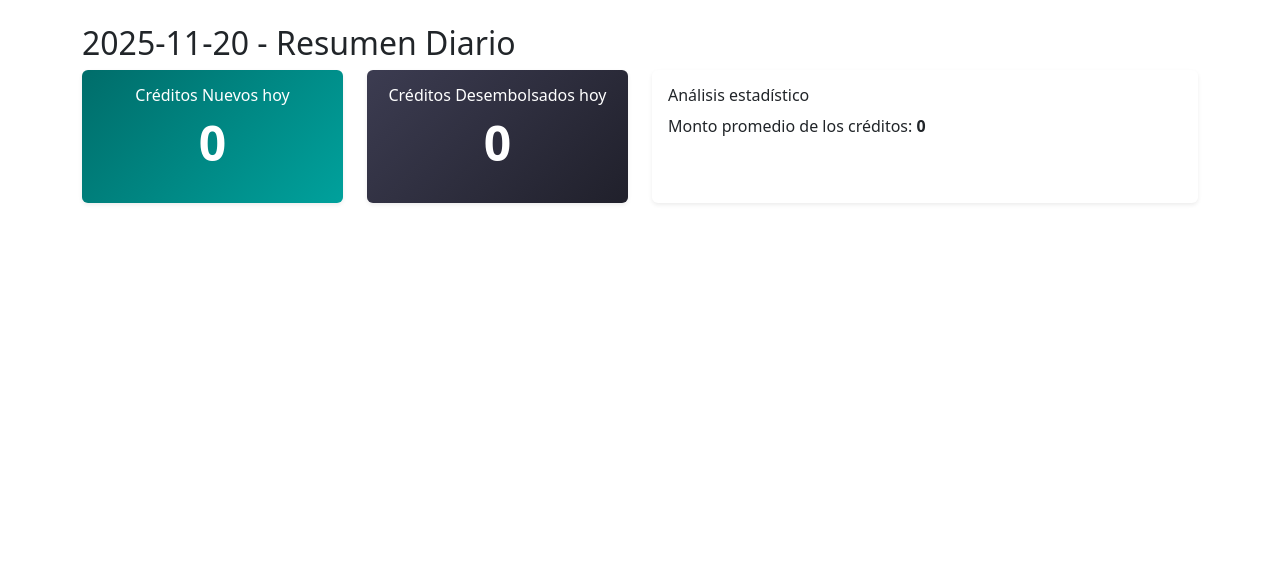
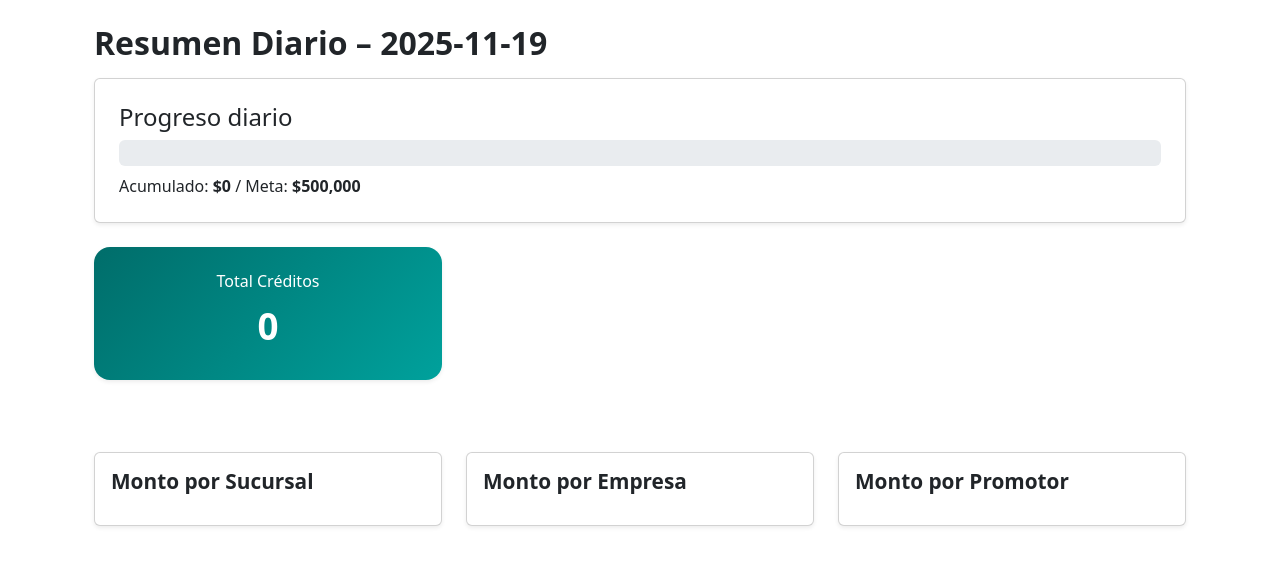
Before and after one commit to GariboGE/Tablero, a Flask app: page /daily/daily in a window 1280 px wide. Shown: the part 56-622 px from the top of the page. Run offline with Flask 3, Linux system fonts and the light colour scheme; the visitor is signed in with stand-in values (Sample User, id 1); data that the repository does not hold is empty; parts of the project's set-up code (start-up, migrations or seed data) failed here and were passed over.

Commit message:
feat: Enhance daily and dashboard views with authentication checks and improve daily data retrieval

```diff
--- a/routes/daily.py
+++ b/routes/daily.py
@@ -8,8 +8,8 @@ daily_bp = Blueprint('daily', __name__)
 
 @daily_bp.route('/daily', methods=['GET', 'POST'])
 def daily():
-    if current_user.is_authenticated:
-        data = get_daily_data()
-        return render_template('daily.html', data=data)
+    if not current_user.is_authenticated:
+        return redirect(url_for('auth.login'))
 
-    return redirect(url_for('auth.login'))
+    data = get_daily_data()
+    return render_template('daily.html', data=data)
--- a/services/daily_service.py
+++ b/services/daily_service.py
@@ -1,126 +1,73 @@
 from sqlalchemy import func, and_
 from models.models import Credit, db
-from datetime import datetime, date
+from datetime import datetime, timedelta
 from collections import Counter
 
+META_DIARIA = 500000
 
 def get_daily_data():
-    hoy = datetime.now().date()
+    hoy = datetime.now().date() - timedelta(days=1)
 
-    # Filtro base: solo créditos con desembolso hoy y sin estatus indeseados
+    # Filtro base: créditos desembolsados hoy y válidos
     filtro_base = and_(
         Credit.fecha_desembolso == hoy,
         ~Credit.estatus_credito.in_(["Cancelado", "Cerrado", "Por formalizar"])
     )
 
-    # Créditos filtrados base
-    creditos_filtrados = db.session.query(Credit).filter(filtro_base)
+    creditos = db.session.query(Credit).filter(filtro_base)
 
-    # Créditos nuevos (solo del día y válidos)
-    nuevos_creditos = creditos_filtrados.filter(
-        Credit.clasificacion_credito.in_(["Nuevo Cliente", "Nuevo Cliente Compra de deuda"])
-    ).count()
+    # Totales diarios
+    total_creditos = creditos.count()
+    total_monto = creditos.with_entities(func.sum(Credit.monto_disponer)).scalar() or 0
 
-    # Total desembolsados del día
-    total_desembolsados = creditos_filtrados.count()
-
-    # Créditos por ciudad
-    ciudades = (
-        creditos_filtrados
-        .with_entities(Credit.nombre_sucursal, func.count(Credit.id))
+    # Sucursales (monto + créditos)
+    sucursales = (
+        creditos
+        .with_entities(
+            Credit.nombre_sucursal,
+            func.sum(Credit.monto_disponer),
+            func.count(Credit.id)
+        )
         .group_by(Credit.nombre_sucursal)
         .all()
     )
-    ciudades_labels = [c[0] for c in ciudades]
-    ciudades_values = [c[1] for c in ciudades]
+    sucursales = [(s[0], float(s[1]), s[2]) for s in sucursales]
 
-    # Créditos por promotor
+    # Promotores
     promotores = (
-        creditos_filtrados
-        .with_entities(Credit.promotor, func.count(Credit.id))
+        creditos
+        .with_entities(
+            Credit.promotor,
+            func.sum(Credit.monto_disponer),
+            func.count(Credit.id)
+        )
         .group_by(Credit.promotor)
         .all()
     )
-    promotores_labels = [p[0] for p in promotores]
-    promotores_values = [p[1] for p in promotores]
+    promotores = [(p[0], float(p[1]), p[2]) for p in promotores]
 
-    # Empresas más frecuentes
+    # Empresas
     empresas = (
-        creditos_filtrados
-        .with_entities(Credit.empresa, func.count(Credit.id))
+        creditos
+        .with_entities(
+            Credit.empresa,
+            func.sum(Credit.monto_disponer),
+            func.count(Credit.id)
+        )
         .group_by(Credit.empresa)
-        .order_by(func.count(Credit.id).desc())
         .all()
     )
-    empresas_labels = [e[0] for e in empresas]
-    empresas_values = [e[1] for e in empresas]
+    empresas = [(e[0], float(e[1]), e[2]) for e in empresas]
 
-    # Créditos aprobados por usuario de mesa de control
-    usuarios = (
-        creditos_filtrados
-        .with_entities(Credit.usuario_mesa_control, func.count(Credit.id))
-        .group_by(Credit.usuario_mesa_control)
-        .all()
-    )
-    usuarios_labels = [u[0] for u in usuarios]
-    usuarios_values = [u[1] for u in usuarios]
-
-    # Flujo de desembolsos e intereses
-    flujo = (
-        creditos_filtrados
-        .with_entities(
-            Credit.fecha_desembolso,
-            Credit.monto_disponer,
-            Credit.monto_disponer * (1 + Credit.nInterestRateM / 100)
-        )
-        .all()
-    )
-    flujo_sorted = sorted(flujo, key=lambda x: x[0])
-    flujo_labels = [x[0].strftime("%Y-%m-%d") for x in flujo_sorted]
-    flujo_values = [-x[1] for x in flujo_sorted]  # desembolsos negativos
-    flujo_intereses = [x[2] for x in flujo_sorted]
-    flujo_values_final = [neg + pos for neg, pos in zip(flujo_values, flujo_intereses)]
-
-    # Horarios de autorización (del día)
-    horarios = creditos_filtrados.with_entities(Credit.horario_autorizacion).all()
-    horas_labels = [h[0].hour for h in horarios if h[0] is not None]
-    horas_counter = Counter(horas_labels)
-    horas_sorted = sorted(horas_counter.items())
-    horas_labels_final = [h[0] for h in horas_sorted]
-    horas_values_final = [h[1] for h in horas_sorted]
-
-    # Estadísticas de montos
-    monto_promedio = creditos_filtrados.with_entities(func.avg(Credit.monto_disponer)).scalar()
-    monto_mas_chico = creditos_filtrados.with_entities(func.min(Credit.monto_disponer)).scalar()
-    monto_mas_grande = creditos_filtrados.with_entities(func.max(Credit.monto_disponer)).scalar()
-
-    # Usuarios con más de 2 créditos (del día)
-    usuarios_creditos = (
-        creditos_filtrados
-        .with_entities(Credit.usuario_mesa_control, func.count(Credit.id))
-        .group_by(Credit.usuario_mesa_control)
-        .all()
-    )
-    usuarios_mas2 = len([u for u in usuarios_creditos if u[1] > 2])
 
     return {
         "fecha_actual": hoy,
-        "nuevos_creditos": nuevos_creditos,
-        "total_desembolsados": total_desembolsados,
-        "ciudades_labels": ciudades_labels,
-        "ciudades_values": ciudades_values,
-        "promotores_labels": promotores_labels,
-        "promotores_values": promotores_values,
-        "empresas_labels": empresas_labels,
-        "empresas_values": empresas_values,
-        "usuarios_labels": usuarios_labels,
-        "usuarios_values": usuarios_values,
-        "flujo_labels": flujo_labels,
-        "flujo_values": flujo_values_final,
-        "horas_labels": horas_labels_final,
-        "horas_values": horas_values_final,
-        "monto_promedio": round(monto_promedio, 2) if monto_promedio else 0,
-        "monto_mas_chico": monto_mas_chico,
-        "monto_mas_grande": monto_mas_grande,
-        "usuarios_mas2": usuarios_mas2,
+        "total_creditos": total_creditos,
+        "total_monto": total_monto,
+        "meta_diaria": META_DIARIA,
+        "avance": (total_monto / META_DIARIA) * 100 if META_DIARIA else 0,
+
+        "sucursales": sucursales,
+        "promotores": promotores,
+        "empresas": empresas
     }
--- a/services/dashboard_service.py
+++ b/services/dashboard_service.py
@@ -137,6 +137,9 @@ def get_dashboard_data(
     horas_labels_final = [h[0] for h in horas_sorted]
     horas_values_final = [h[1] for h in horas_sorted]
 
+    # Monto a disponer suma
+    monto_total = query.with_entities(func.sum(Credit.monto_disponer)).scalar() or 0
+
     # Estadísticas de montos
     monto_promedio = query.with_entities(func.avg(Credit.monto_disponer)).scalar()
     monto_mas_chico = query.with_entities(func.min(Credit.monto_disponer)).scalar()
@@ -153,7 +156,7 @@ def get_dashboard_data(
     return {
         "filtros": {
             "fecha_inicio": try_parse_date(fecha_inicio),
-            "fecha_fin|": try_parse_date(fecha_fin),
+            "fecha_fin": try_parse_date(fecha_fin),
             "promotor": promotor,
             "empresa": empresa,
             "sucursal": sucursal,
@@ -177,6 +180,7 @@ def get_dashboard_data(
         "horas_labels": horas_labels_final,
         "horas_values": horas_values_final,
         "monto_promedio": round(monto_promedio, 2) if monto_promedio else 0,
+        "monto_total" : monto_total,
         "monto_mas_chico": monto_mas_chico,
         "monto_mas_grande": monto_mas_grande,
         "usuarios_mas2": usuarios_mas2,
--- a/templates/daily.html
+++ b/templates/daily.html
@@ -1,38 +1,119 @@
 {% extends "base.html" %} {% block content %}
-<!-- Tarjetas de totales -->
-<h2>{{data.fecha_actual}} - Resumen Diario</h2>
-<div class="row g-4">
-  <div class="col-md-3">
-    <div
-      class="card card-hover shadow-sm border-0 p-3 text-center h-100"
-      style="
-        background: linear-gradient(135deg, #006d6a 0%, #00a19c 100%);
-        color: white;
-      "
-    >
-      <h6>Créditos Nuevos hoy</h6>
-      <p class="display-5 fw-bold">{{ data.nuevos_creditos }}</p>
+
+<style>
+  .metric-card {
+    border-radius: 16px;
+    padding: 25px;
+    color: white;
+    text-align: center;
+  }
+  .metric-number {
+    font-size: 2.3rem;
+    font-weight: bold;
+  }
+  .section-title {
+    font-weight: 700;
+    font-size: 1.3rem;
+    margin-bottom: 15px;
+  }
+  .data-box {
+    border: 1px solid #ddd;
+    padding: 12px;
+    border-radius: 10px;
+    margin-bottom: 10px;
+  }
+</style>
+
+<div class="container-fluid mt-3">
+  <!-- =============================== -->
+  <!--          TITULO + FECHA        -->
+  <!-- =============================== -->
+  <h2 class="fw-bold">Resumen Diario – {{ data.fecha_actual }}</h2>
+
+  <!-- =============================== -->
+  <!--        PROGRESO DIARIO         -->
+  <!-- =============================== -->
+  <div class="card p-4 shadow-sm mt-3 mb-4">
+    <h4 class="mb-2">Progreso diario</h4>
+
+    <div class="progress" style="height: 26px">
+      <div
+        class="progress-bar bg-success"
+        role="progressbar"
+        style="width: {{ data.avance }}%;"
+      >
+        {{ data.avance|round(1) }}%
+      </div>
+    </div>
+
+    <p class="mt-2 mb-0">
+      Acumulado: <strong>${{ "{:,.0f}".format(data.total_monto) }}</strong> /
+      Meta: <strong>${{ "{:,.0f}".format(data.meta_diaria) }}</strong>
+    </p>
+  </div>
+
+  <!-- =============================== -->
+  <!--       CARDS PRINCIPALES        -->
+  <!-- =============================== -->
+  <div class="row g-4">
+    <div class="col-md-4">
+      <div
+        class="metric-card shadow-sm"
+        style="background: linear-gradient(135deg, #006d6a 0%, #00a19c 100%)"
+      >
+        <h6>Total Créditos</h6>
+        <div class="metric-number">{{ data.total_creditos }}</div>
+      </div>
     </div>
   </div>
-  <div class="col-md-3">
-    <div
-      class="card card-hover shadow-sm border-0 p-3 text-center h-100"
-      style="
-        background: linear-gradient(135deg, #3c3c51 0%, #20202b 100%);
-        color: white;
-      "
-    >
-      <h6>Créditos Desembolsados hoy</h6>
-      <p class="display-5 fw-bold">{{ data.total_desembolsados }}</p>
+
+  <!-- =============================== -->
+  <!--      DESGLOSES POR CATEGORÍA   -->
+  <!-- =============================== -->
+  <div class="row mt-5 g-4">
+    <!-- SUCURSALES -->
+    <div class="col-md-4">
+      <div class="card shadow-sm p-3">
+        <h5 class="section-title">Monto por Sucursal</h5>
+
+        {% for s in data.sucursales %}
+        <div class="data-box">
+          <strong>{{ s[0] or 'Sin sucursal' }}</strong><br />
+          Monto: <strong>${{ "{:,.0f}".format(s[1]) }}</strong><br />
+          Créditos: <strong>{{ s[2] }}</strong>
+        </div>
+        {% endfor %}
+      </div>
     </div>
-  </div>
-  <div class="col-md-6">
-    <div class="card shadow-sm border-0 p-3 h-100">
-      <h6>Análisis estadístico</h6>
-      <p>
-        Monto promedio de los créditos:
-        <strong>{{ data.monto_promedio }}</strong>
-      </p>
+
+    <!-- EMPRESAS -->
+    <div class="col-md-4">
+      <div class="card shadow-sm p-3">
+        <h5 class="section-title">Monto por Empresa</h5>
+
+        {% for e in data.empresas %}
+        <div class="data-box">
+          <strong>{{ e[0] or 'Sin empresa' }}</strong><br />
+          Monto: <strong>${{ "{:,.0f}".format(e[1]) }}</strong><br />
+          Créditos: <strong>{{ e[2] }}</strong>
+        </div>
+        {% endfor %}
+      </div>
+    </div>
+
+    <!-- PROMOTORES -->
+    <div class="col-md-4">
+      <div class="card shadow-sm p-3">
+        <h5 class="section-title">Monto por Promotor</h5>
+
+        {% for p in data.promotores %}
+        <div class="data-box">
+          <strong>{{ p[0] or 'Sin promotor' }}</strong><br />
+          Monto: <strong>${{ "{:,.0f}".format(p[1]) }}</strong><br />
+          Créditos: <strong>{{ p[2] }}</strong>
+        </div>
+        {% endfor %}
+      </div>
     </div>
   </div>
 </div>
```
Also changed, not shown: routes/etl.py (+38 -44 lines), templates/dashboard.html (+192 -36 lines).
